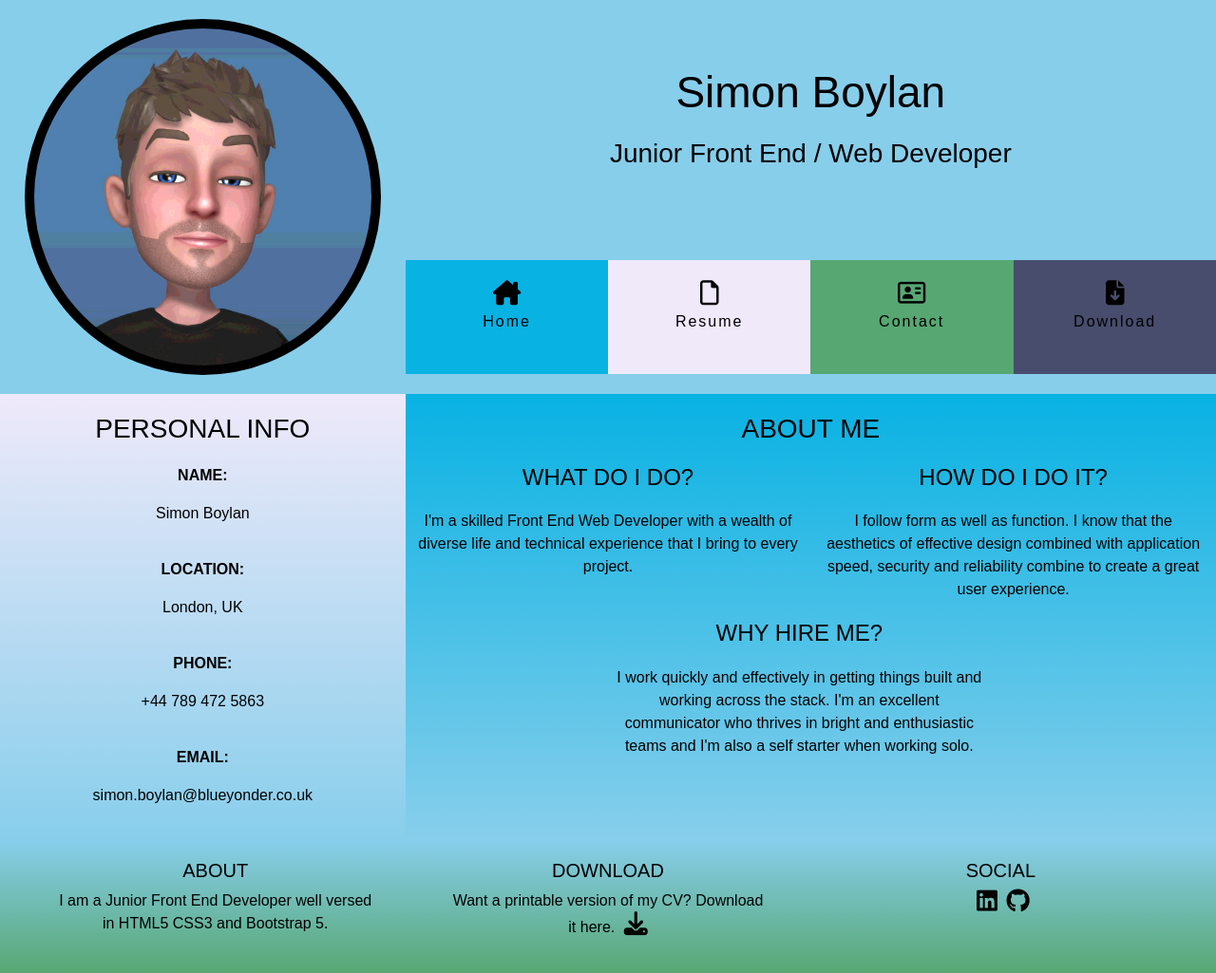
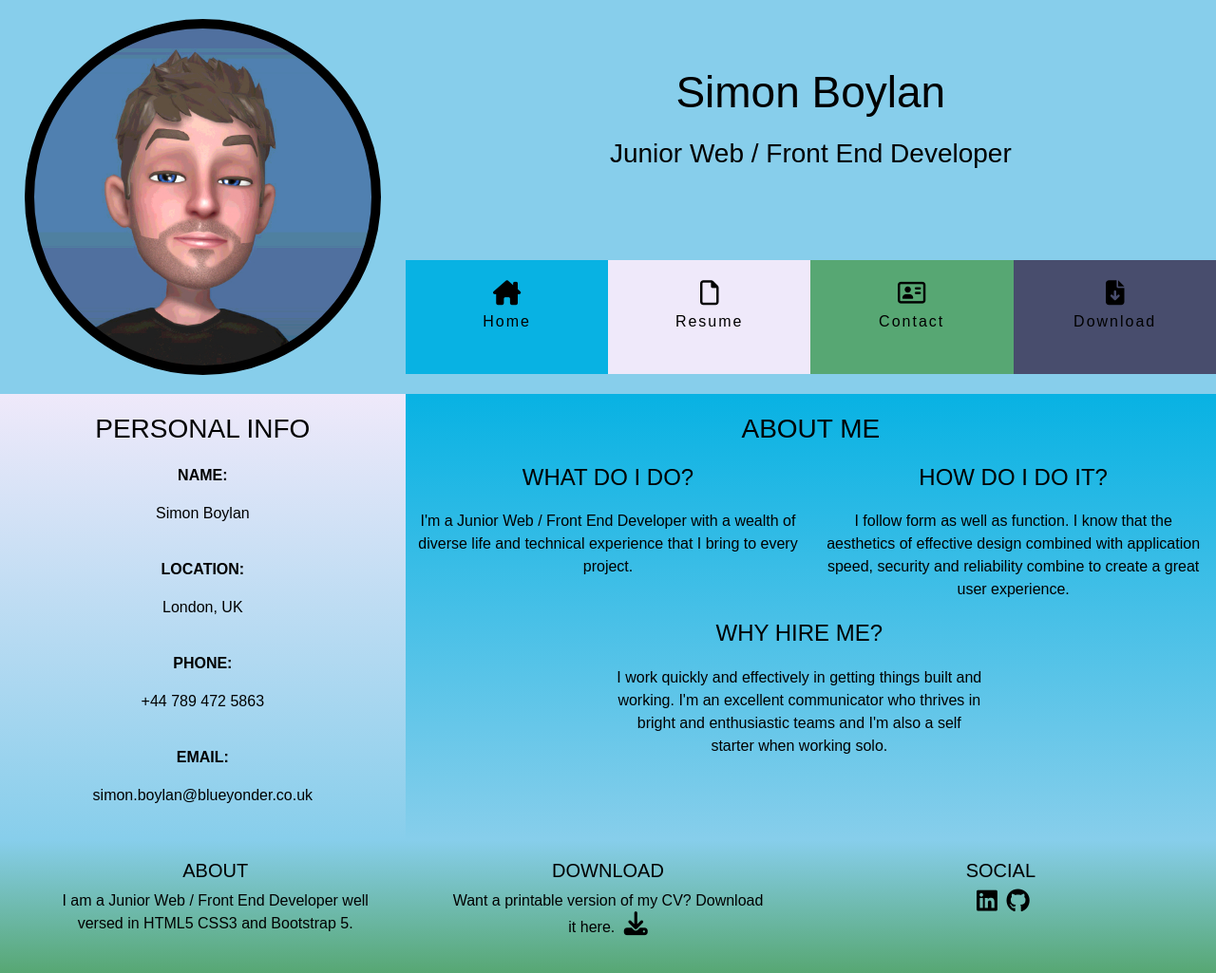
Before and after one commit to boderg/boderg, a plain HTML site: page index.html in a window 1280 px wide. Shown: the whole page at 95% size. Drawn offline with nearby package versions, Linux system fonts and the light colour scheme; a web font is replaced by a local one.

Commit message:
Edit about text elements

```diff
--- a/index.html
+++ b/index.html
@@ -23,7 +23,7 @@
                     <div class="row g-0 bg-color-name-title">
                         <div class="col-md-8 col-sm-12 mx-auto heading text-center">
                             <h1 class="name">Simon Boylan</h1>
-                            <h2 class="title">Junior Front End / Web Developer</h2>
+                            <h2 class="title">Junior Web / Front End Developer</h2>
                         </div>
                     </div>
                     <div class="row g-0">
@@ -104,7 +104,7 @@
                             <div class="row">
                                 <div class="col-12 mx-auto">
                                     <h4 class="three-reasons-heading uppercase">What do I do?</h4>
-                                    <p class="reasons">I'm a skilled Front End Web Developer with a wealth of diverse life and technical
+                                    <p class="reasons">I'm a Junior Web / Front End Developer with a wealth of diverse life and technical
                                         experience that I bring to every project.</p>
                                 </div>
                             </div>
@@ -123,8 +123,7 @@
                         <div class="row">
                                 <div class="col-6 mx-auto">
                                     <h4 class="three-reasons-heading uppercase">Why hire me?</h4>
-                                    <p class="reasons">I work quickly and effectively in getting things built and working across the
-                                        stack.
+                                    <p class="reasons">I work quickly and effectively in getting things built and working.
                                         I'm an excellent communicator who
                                         thrives in bright and enthusiastic teams and I'm also a self starter when
                                         working
@@ -142,7 +141,7 @@
             <div id="footer-details" class="row bg-color">
                 <div class="col-sm-4 self-align-center">
                     <h5 class="uppercase general-sub">About</h5>
-                    <p class="inline-block">I am a Junior Front End Developer well versed in HTML5 CSS3 and Bootstrap
+                    <p class="inline-block">I am a Junior Web / Front End Developer well versed in HTML5 CSS3 and Bootstrap
                         5.</p>
                 </div>
                 <div class="col-sm-4 self-align-center">
```
